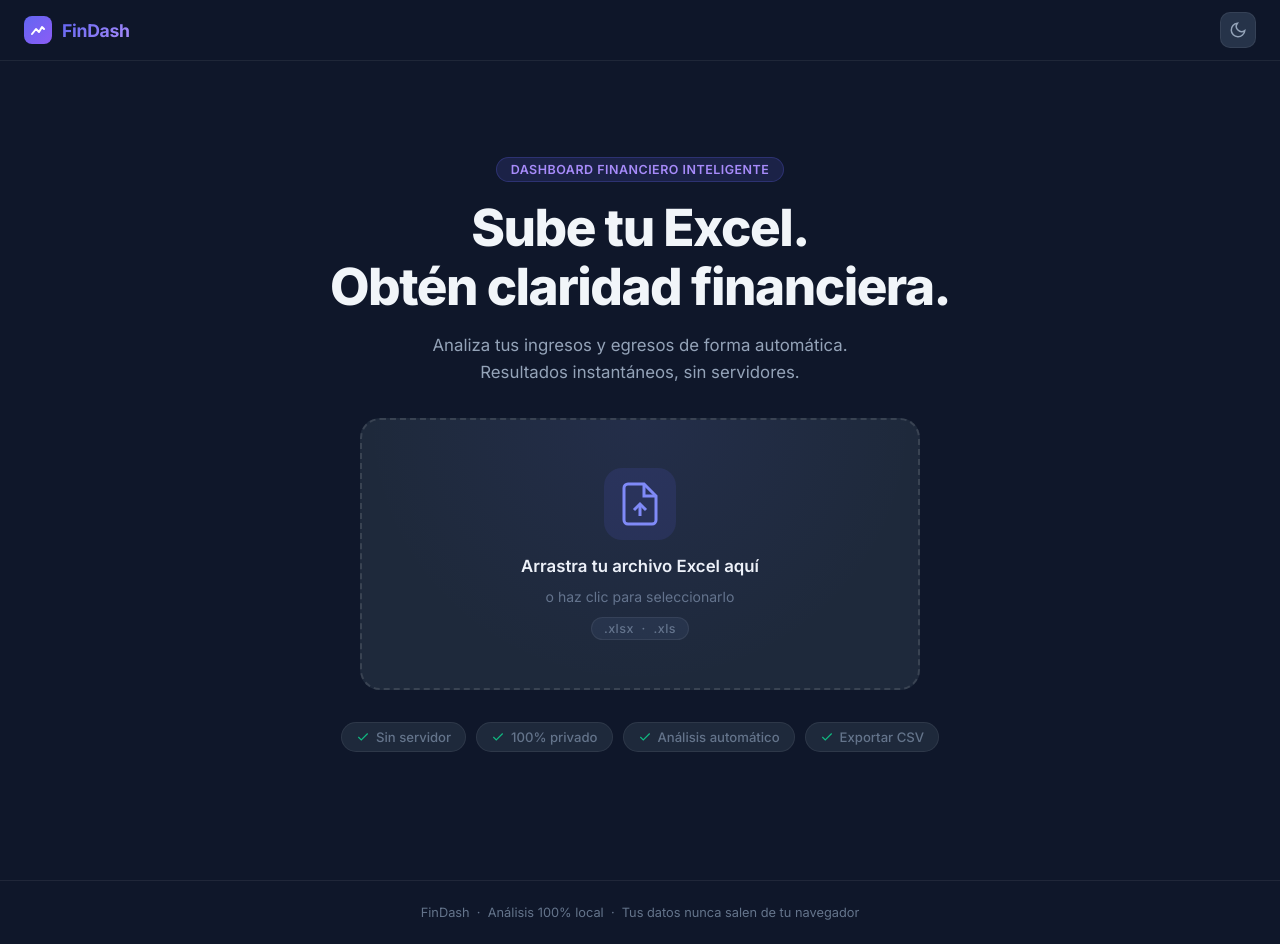
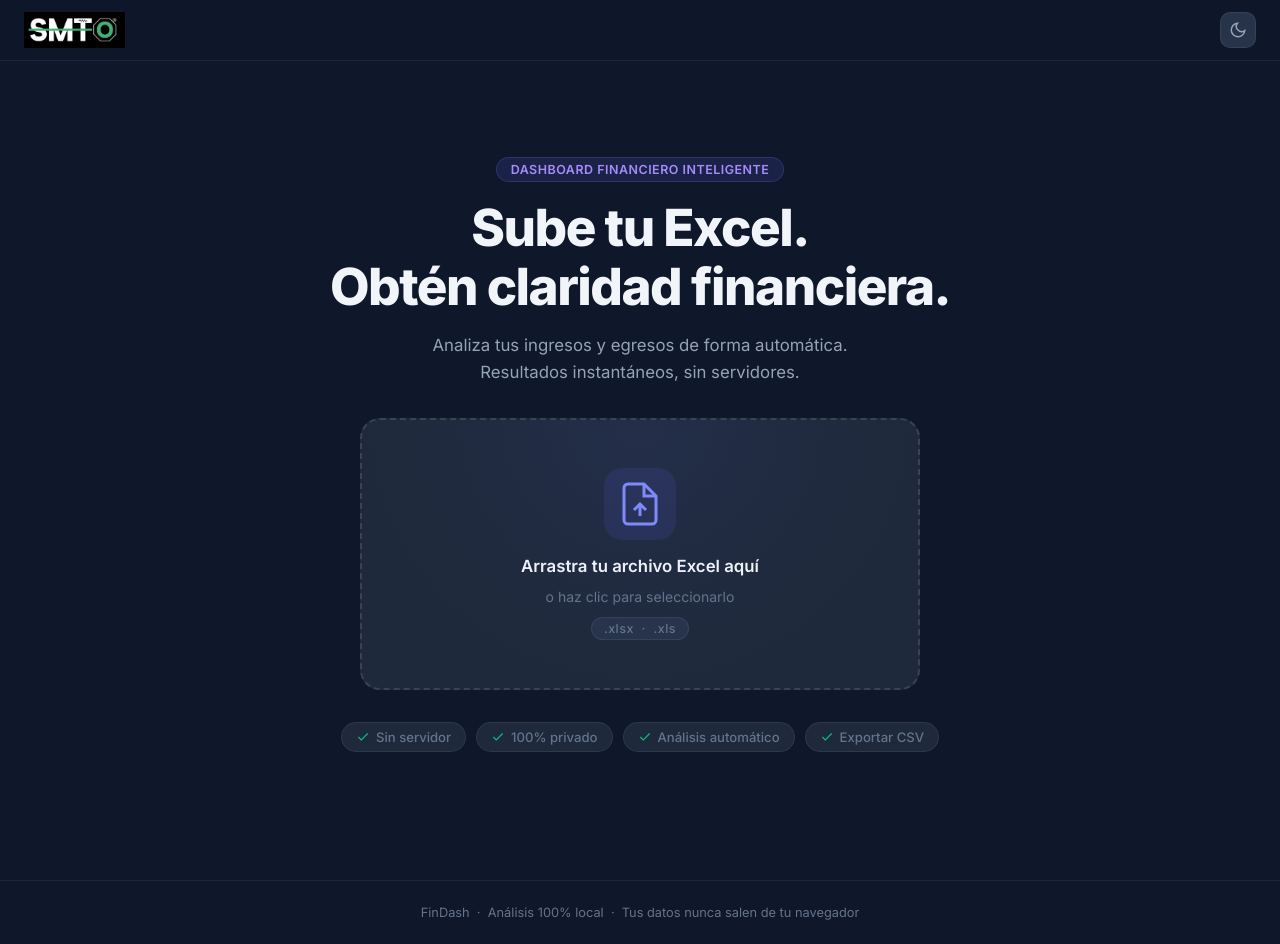
Before and after one commit to benjaminfavelacontacto-max/SMTO-Contabilidad-V1.0, a plain HTML site: page index.html in a window 1280 px wide. Drawn offline with nearby package versions, Linux system fonts and the light colour scheme.

Commit message:
Replace logo SVG with image fallback

```diff
--- a/index.html
+++ b/index.html
@@ -17,6 +17,17 @@
   <header class="header">
     <div class="header-inner">
       <div class="logo">
+        <!-- Logo SMT: coloca el archivo en assets/SMTLogo.png (o .svg, .webp) -->
+        <img
+          id="smt-logo"
+          src="assets/SMTLogo.png"
+          alt="SMT Logo"
+          height="36"
+          style="object-fit:contain;max-width:120px;"
+          onerror="this.onerror=null;this.style.display='none';document.getElementById('smt-logo-fallback').style.display='flex';"
+        />
+        <!-- Fallback si no existe el archivo -->
+        <span id="smt-logo-fallback" style="display:none;align-items:center;gap:8px;">
           <svg width="28" height="28" viewBox="0 0 28 28" fill="none" xmlns="http://www.w3.org/2000/svg">
             <rect width="28" height="28" rx="8" fill="url(#grad)"/>
             <path d="M8 18L12 13L15 16L18 11L20 13" stroke="white" stroke-width="2" stroke-linecap="round" stroke-linejoin="round"/>
@@ -27,7 +38,8 @@
               </linearGradient>
             </defs>
           </svg>
-        <span class="logo-text">FinDash</span>
+          <span class="logo-text">SMT</span>
+        </span>
       </div>
 
       <div class="header-actions">
```
Lines whose indentation alone changed are shown as unchanged.
